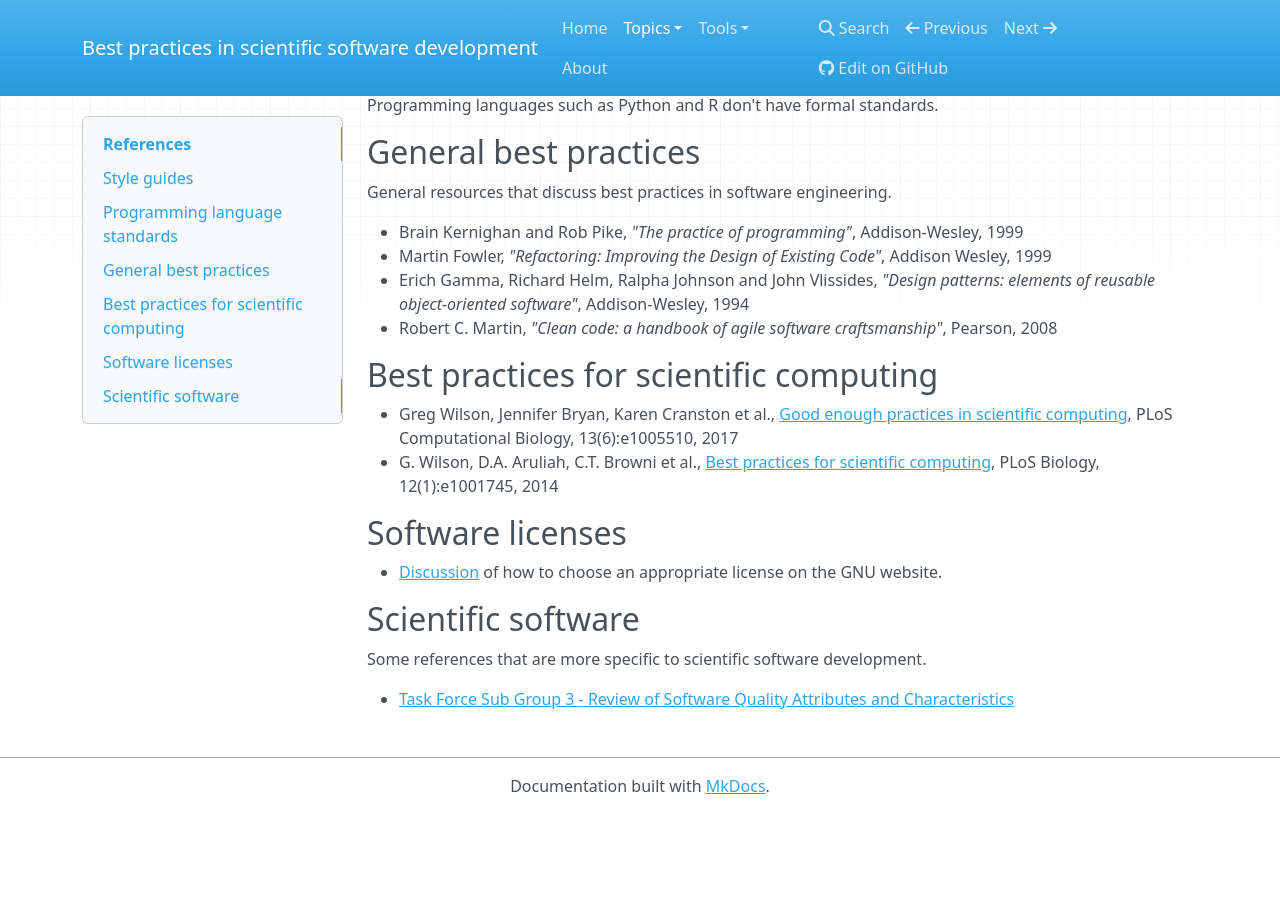
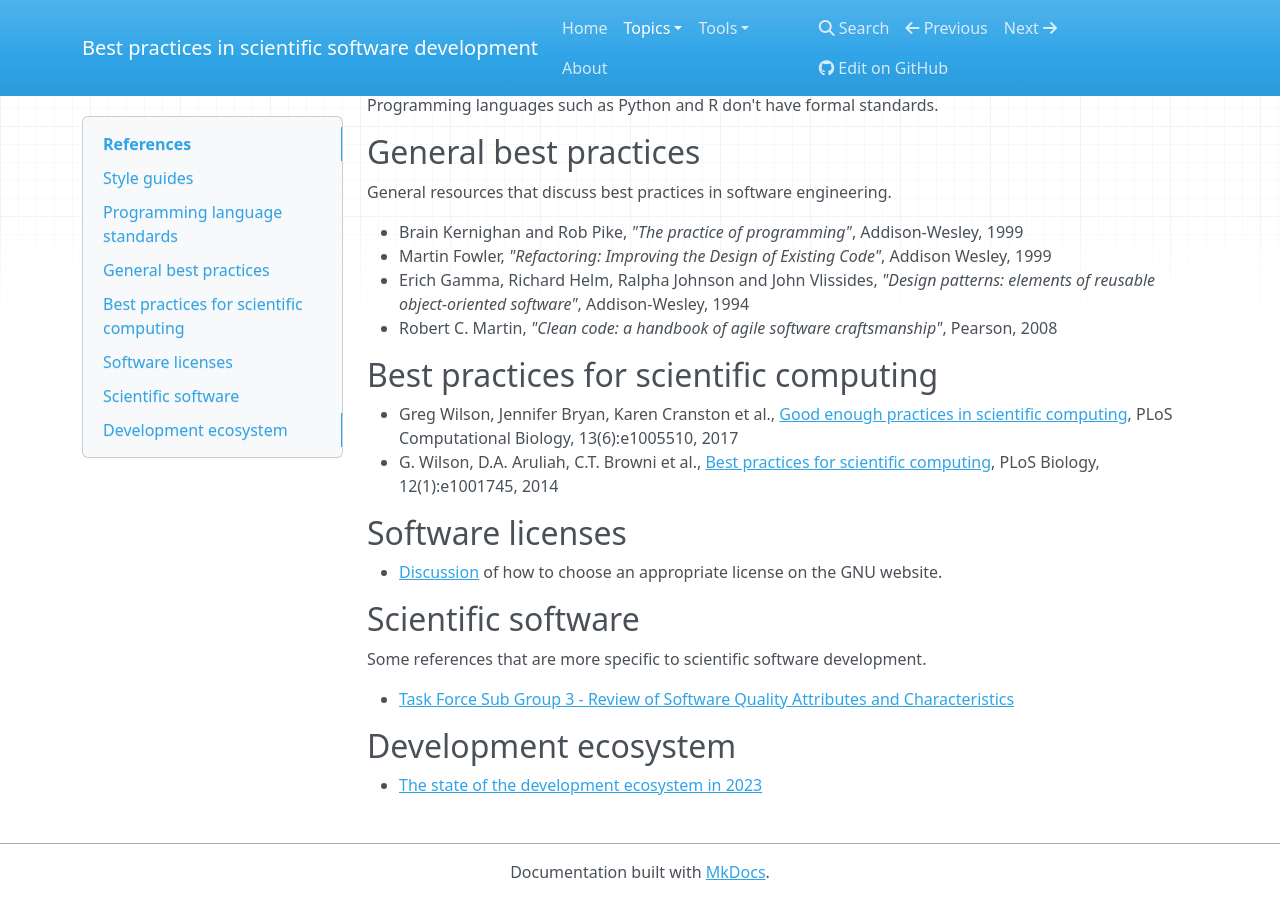
Before and after one commit to gjbex/Best-practices-for-scientific-computing, an MkDocs documentation site: the page built from docs/references.md, in a window 1280 px wide and 900 px high, scrolled down 806 px. Built offline with MkDocs 1.6.1, drawn with Linux system fonts in a browser that asks for light colours; nearby versions of some CDN libraries; before the commit the page ends 1620 px from its top, so only the background shows below that.

Commit message:
Add reference to JetBrains' survey

```diff
--- a/docs/references.md
+++ b/docs/references.md
@@ -76,3 +76,8 @@ Some references that are more specific to scientific software development.
 
   * [Task Force Sub Group 3 - Review of Software Quality Attributes and
     Characteristics](https://zenodo.org/records/10647227)
+
+
+## Development ecosystem
+
+  * [The state of the development ecosystem in 2023](https://www.jetbrains.com/lp/devecosystem-2023/)
```
